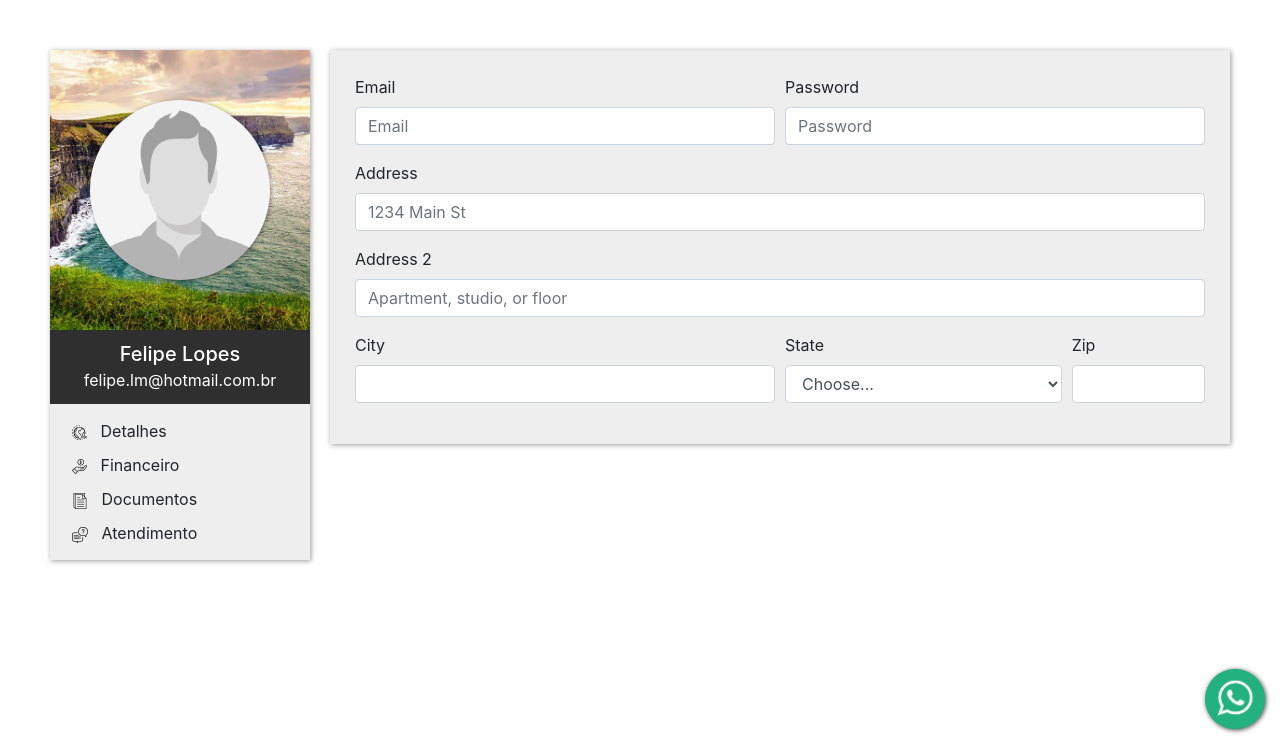
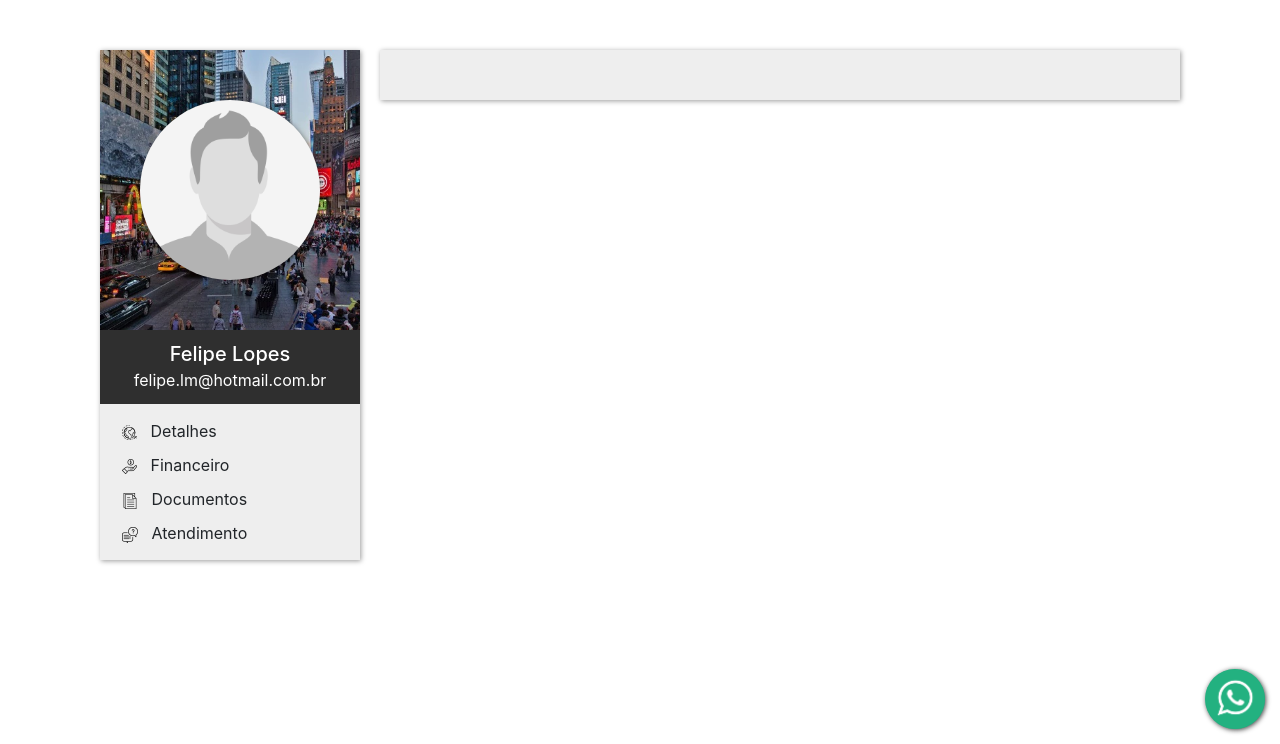
Before and after one commit to felipelm3g/MeuIntercambio, a PHP site: page /aluno/perfil.php in a window 1280 px wide. Shown: the part 56-800 px from the top of the page. Run offline with PHP 8.4, Linux system fonts and the light colour scheme.

Commit message:
Felipe
ajuste

```diff
--- a/aluno/perfil.php
+++ b/aluno/perfil.php
@@ -4,7 +4,7 @@ $pf = [
     "cpf" => "01625439210",
     "nome" => "Felipe Lopes",
     "email" => "felipe.lm@hotmail.com.br",
-    "pais" => "Irlanda",
+    "pais" => "Estados Unidos",
     "embarq" => "03/04/2019",
     "img" => "",
 ];
@@ -48,7 +48,7 @@ $pf = [
             </nav>
         </header>
 
-        <main role="main" style="float: left; width: 100%;padding: 50px; margin-top: 56px;">
+        <main role="main" style="float: left; width: 100%;padding: 50px 100px 50px 100px; margin-top: 56px;">
             <div class="divstyle" style=" width: 260px;">
                 <div class="divpais" style="<?php
                 switch ($pf["pais"]) {
@@ -72,12 +72,13 @@ $pf = [
                         break;
                 }
                 ?>">
-                    <div class="divimgprofile" style="<?php if ($pf["img"] == "") {
+                    <div class="divimgprofile" style="<?php
+                    if ($pf["img"] == "") {
                         echo "background-image: url('../imgs/user.jpg');";
-                     } else {
+                    } else {
                         echo "background-image: url('" . $pf["img"] . "');";
-                     }
-                ?>">
+                    }
+                    ?>">
                     </div>
                 </div>
                 <div class="detalis">
@@ -92,43 +93,6 @@ $pf = [
                 </ul>
             </div>
             <div class="divstyle" style="width: calc(100% - 280px);margin-left: 20px; padding: 25px;">
-                <form>
-                    <div class="form-row">
-                        <div class="form-group col-md-6">
-                            <label for="inputEmail4">Email</label>
-                            <input type="email" class="form-control" id="inputEmail4" placeholder="Email">
-                        </div>
-                        <div class="form-group col-md-6">
-                            <label for="inputPassword4">Password</label>
-                            <input type="password" class="form-control" id="inputPassword4" placeholder="Password">
-                        </div>
-                    </div>
-                    <div class="form-group">
-                        <label for="inputAddress">Address</label>
-                        <input type="text" class="form-control" id="inputAddress" placeholder="1234 Main St">
-                    </div>
-                    <div class="form-group">
-                        <label for="inputAddress2">Address 2</label>
-                        <input type="text" class="form-control" id="inputAddress2" placeholder="Apartment, studio, or floor">
-                    </div>
-                    <div class="form-row">
-                        <div class="form-group col-md-6">
-                            <label for="inputCity">City</label>
-                            <input type="text" class="form-control" id="inputCity">
-                        </div>
-                        <div class="form-group col-md-4">
-                            <label for="inputState">State</label>
-                            <select id="inputState" class="form-control">
-                                <option selected>Choose...</option>
-                                <option>...</option>
-                            </select>
-                        </div>
-                        <div class="form-group col-md-2">
-                            <label for="inputZip">Zip</label>
-                            <input type="text" class="form-control" id="inputZip">
-                        </div>
-                    </div>
-                </form>
             </div>
         </main>
 
```
